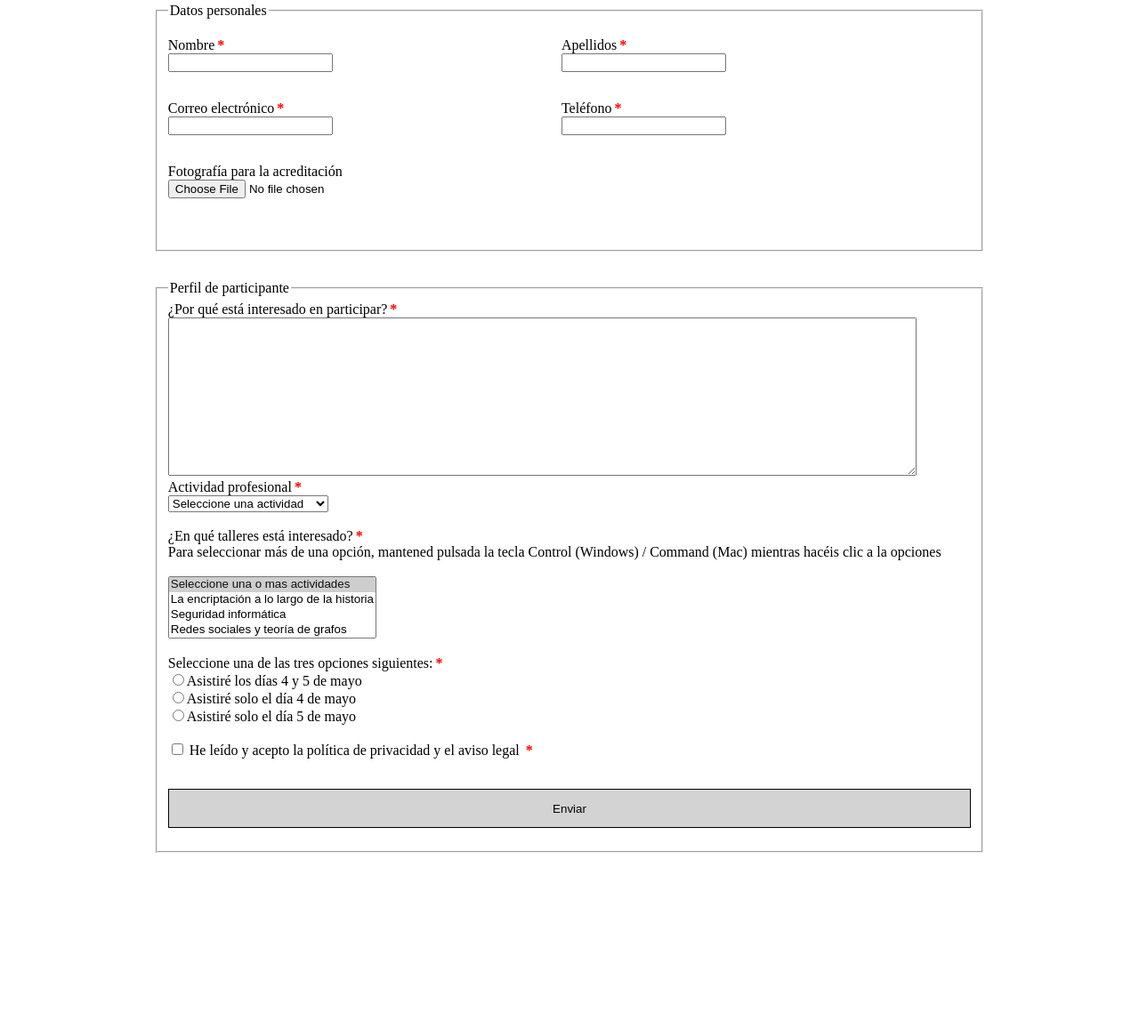
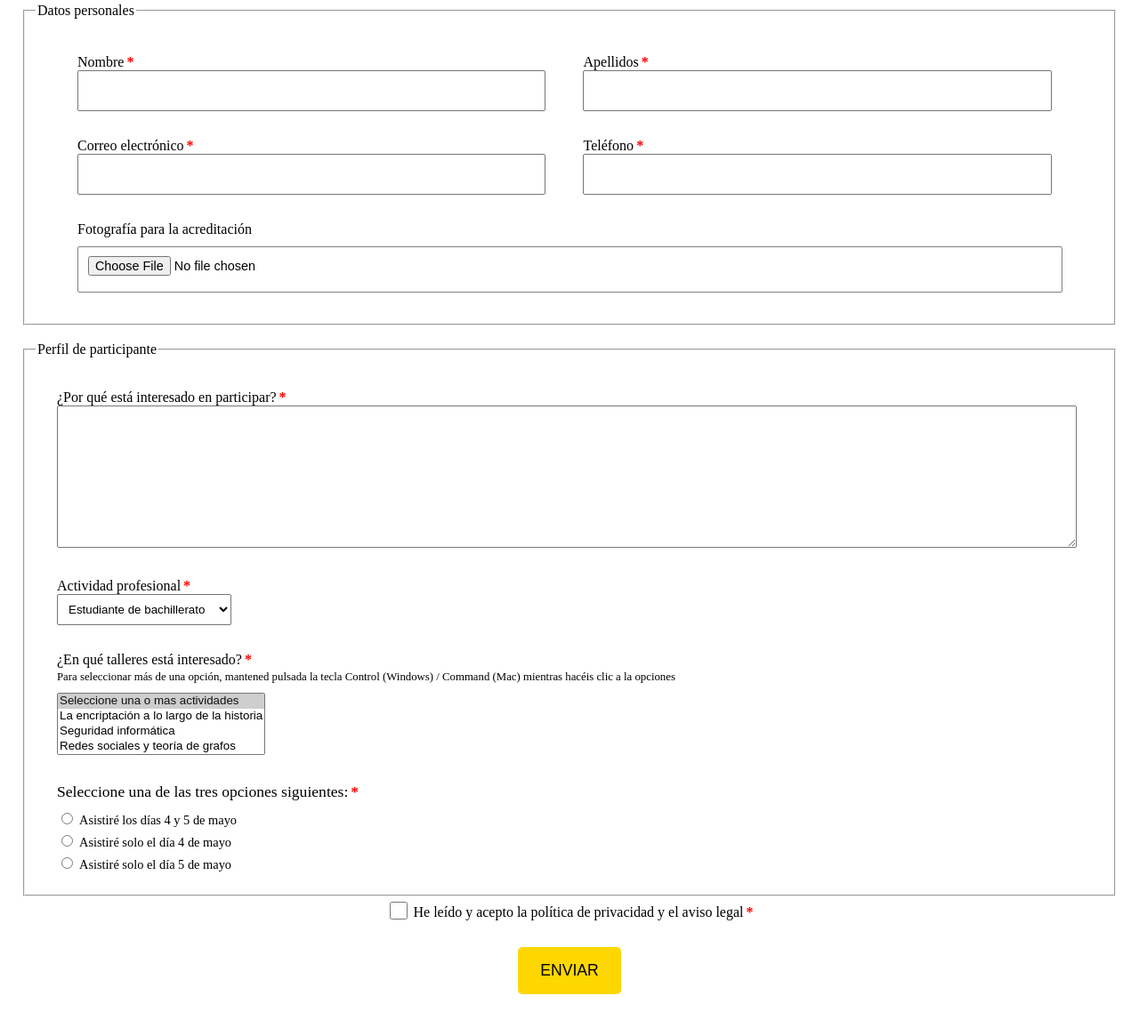
Before and after one commit to Javier8393/DIW08, a plain HTML site: page index.html in a window 1280 px wide. Shown: the part 142-1298 px from the top of the page at 89% size. Before the commit the page ends 1141 px from the top, so only its background shows below. Drawn offline with Linux system fonts and the light colour scheme.

Commit message:
Add files via upload

```diff
--- a/index.html
+++ b/index.html
@@ -1,56 +1,62 @@
-<!DOCTYPE html>
-<html lang="en">
+<!DOCTYPE html PUBLIC "-//W3C//DTD XHTML 1.0 Strict//EN" "http://www.w3.org/TR/xhtml1/DTD/xhtml1-strict.dtd">
+<html xmlns="http://www.w3.org/1999/xhtml" xml:lang="es" lang="es">
 
 <head>
-  <meta charset="UTF-8">
-  <meta name="viewport" content="width=device-width, initial-scale=1.0">
+    <meta http-equiv="Content-Type" content="text/html; charset=utf-8;" />
+    <meta name="viewport" content="width=device-width,initial-scale=1" />
     <title>Tarea para DIW08</title>
     <link rel="stylesheet" type="text/css" href="./inscripcion.css" media="screen" />
+
 </head>
 
 <body>
+
     <h1>Inscripción a las X Jornadas Matemáticas</h1>
     <h3>Los campos señalados con * son obligatorios</h3>
     <div class="contenedor">
-    <div class="form">
-      <form action="/action_page.php">
+        <div id="form">
+            <form id="formulario" name="fvalida">
                 <fieldset>
                     <legend>Datos personales</legend>
-          <p>
+                    <div class="datos">
+
+                        <div class="nombre">
                             <label class="required" for="nombre">Nombre</label>
                             <input id="nombre" type="text">
-          </p>
-          <p>
+                        </div>
+                        <div class="apellidos">
                             <label class="required" for="apellidos">Apellidos</label>
                             <input id="apellidos" type="text">
-          </p>
-          <p>
+                        </div>
+                        <div class="email">
                             <label class="required" for="correo">Correo electrónico</label>
                             <input id="correo" type="text">
-          </p>
-          <p>
+                        </div>
+                        <div class="telefono tooltip">
                             <label class="required" for="telefono">Teléfono</label>
                             <input id="telefono" type="text">
-          </p>
-          <p>
+                        </div>
+                        <div class="foto tooltip">
                             <label for="foto">Fotografía para la acreditación</label>
-            <input id="foto" type="file">
-          </p>
-          <p></p>
+                            <input id="foto" type="file" accept="image/png, image/gif, image/jpeg">
+                        </div>
+
+                    </div>
                 </fieldset>
-
-        <p></p>
+                <br>
 
                 <fieldset>
                     <legend>Perfil de participante</legend>
-          <div>
+                    <div class="perfil">
+
+                        <div class="interes">
                             <label class="required" for="interesado">¿Por qué está interesado en participar?</label>
-            <textarea id="interesado" name="texto" rows="10"></textarea>
+                            <textarea id="interes" name="texto" rows="7" cols="30"></textarea>
                         </div>
-          <div>
+
+                        <div class="actividad">
                             <label class="required" for="actividad">Actividad profesional</label>
                             <select id="actividad" name="actividad">
-              <option selected>Seleccione una actividad</option>
                 <option>Estudiante de bachillerato</option>
                 <option>Estudiante de universitario</option>
                 <option>Profesor de bachillerato</option>
@@ -58,15 +64,13 @@
                 <option>Otra actividad profesional</option>
               </select>
                         </div>
-          <br>
-          <div>
+
+                        <div class="talleres">
                             <label class="required" for="taller">¿En qué talleres está interesado?</label>
-            <label>
-              Para seleccionar más de una opción,
-              mantened pulsada la tecla Control (Windows) / Command (Mac)
-              mientras hacéis clic a la opciones
-            </label>
-            <br>
+                            <p>
+                                Para seleccionar más de una opción, mantened pulsada la tecla Control (Windows) / Command (Mac) mientras hacéis clic a la opciones
+                            </p>
+
                             <select id="taller" name="talleres" multiple>
                 <option selected>Seleccione una o mas actividades</option>
                 <option>La encriptación a lo largo de la historia</option>
@@ -78,35 +82,39 @@
                 <option>Fractales en el aula</option>
               </select>
                         </div>
-          <br>
 
-          <div>
-            <label class="required">Seleccione una de las tres opciones siguientes:</label>
-            <label for="opcion1"><input type="radio" id="opcion1" name="opcion" value="1">Asistiré los días 4 y 5 de
-              mayo</label>
+                        <div class="asistencia">
 
-            <label for="opcion2"><input type="radio" id="opcion2" name="opcion" value="2">Asistiré solo el día 4 de
-              mayo</label>
+                            <p class="required">Seleccione una de las tres opciones siguientes:</p>
+                            <div class="opcion">
+                                <input type="radio" id="opcion1" name="opcion" value="4_y_5_de_mayo">
+                                <label for="opcion1">Asistiré los días 4 y 5 de mayo</label>
+                            </div>
 
-            <label for="opcion3"><input type="radio" id="opcion3" name="opcion" value="3">Asistiré solo el día 5 de
-              mayo</label>
+                            <div class="opcion">
+                                <input type="radio" id="opcion2" name="opcion" value="4_de_mayo" />
+                                <label for="opcion2">Asistiré solo el día 4 de mayo</label>
+                            </div>
+
+                            <div class="opcion">
+                                <input type="radio" id="opcion3" name="opcion" value="5_de_mayo" />
+                                <label for="opcion3">Asistiré solo el día 5 de mayo</label>
+                            </div>
 
                         </div>
 
-          <br>
-          <label>
-            <input type="checkbox">
-            <span class="required">
-              He leído y acepto la política de privacidad y el aviso
-              legal
-            </span>
-          </label>
-          <br>
-          <p>
-            <button>Enviar</button>
-          </p>
+                    </div>
+                </fieldset>
 
-        </fieldset>
+                <div class="legal">
+                    <input type="checkbox" id="legal" name="legal" value="legal" />
+                    <label class="required" for="legal">He leído y acepto la política de privacidad y el aviso legal</label>
+                </div>
+
+                <div class="submit">
+                    <input type="submit" id="submit" value="Enviar" />
+                </div>
+
             </form>
 
         </div>
--- a/inscripcion.css
+++ b/inscripcion.css
@@ -1,75 +1,182 @@
-  form p {
-    float: left;
-    width: 49%;
-  }
-  form p:not(:nth-child(2n)) {
-    margin-right: 2%;
-  }
-  form p:last-child {
-    clear: both;
-    width: 100%;
-  }
-  form p:nth-last-child(2) {
-    clear: both;
-    width: 100%;
-  }
+  /*CSS general*/
 
-  /**************************************/
   body {
       padding: 1rem;
   }
 
-  h1, h3 {
+  h1,
+  h3 {
       text-align: center;
   }
 
   .contenedor {
-    padding: 0 1rem;
-    margin: 1rem;
+      min-width: 300px;
+      margin: 0;
   }
 
-  .form {
-    background: #fff;
-    width: 80%;
-    margin-left: auto;
-    margin-right: auto;
-
+  .contenedor .form {
+      width: 90%;
+      max-width: 900px;
+      margin: auto;
   }
 
-  form label {
-    display: block;
+  .contenedor .form #formulario legend {
+      font-size: 1.3em;
+      border: 2px solid black;
+      padding: 5px;
+      background-color: white;
   }
 
-  button,
-  textarea {
-    padding: 1em;
+  .contenedor .form #formulario label {
+      font-size: 1.1em;
+      margin-bottom: 10px;
+  }
+  /*Fieldset de los datos personales*/
+
+  .datos {
+      margin: 15px 2%;
   }
 
-  button {
-    background: lightgrey;
+  .datos input {
+      height: 40px;
       width: 100%;
-    border: 0;
+      font-size: 0.9em;
   }
 
-  button:hover, button:focus {
-    background: gold;
-    outline: 0;
+  .datos label {
+      display: block;
+      margin-top: 10px;
   }
 
-  input:focus,
-  textarea:focus {
-    outline: 3px solid gold;
+  .datos div {
+      position: relative;
+      width: 45%;
+      margin: 10px 2%;
+      display: inline-block;
   }
 
-  textarea {
-    width: 90%;
-  }
-  button {
-    width: 100%;
-    border: 1px solid #000;
+  .datos div:last-child {
+      width: 95%;
+      margin: 0 2% 10px;
   }
 
-  .required::after{
+  .datos div:last-child label {
+      margin: 20px 0 10px;
+  }
+
+  .datos div:last-child input {
+      width: 100%;
+      padding: 10px 0 0 1%;
+      border: 1px solid gray;
+      border-radius: 2px;
+      background-color: white;
+  }
+  /*Fieldset del perfil del participante*/
+
+  .perfil {
+      margin: 15px 2%;
+  }
+
+  .perfil label {
+      display: block;
+      margin-top: 30px;
+      margin-right: 40px;
+  }
+
+  .perfil div {
+      margin: 15px 0;
+  }
+
+  .interes {
+      position: relative;
+  }
+
+  .interes p {
+      font-size: 0.8em;
+      margin: 3px 0 10px;
+      text-align: left;
+  }
+
+  .interes p:last-child {
+      font-size: 0.8em;
+      text-align: right;
+      margin: 0px 2px;
+  }
+
+  .interes textarea {
+      width: 99%;
+      resize: vertical;
+      font-size: 1.3em;
+      line-height: 1.3em;
+  }
+
+  #actividad {
+      padding: 8px;
+  }
+
+  .talleres p,
+  .profesion p {
+      font-size: 0.8em;
+      margin: 3px 0 10px;
+  }
+
+  #talleres {
+      padding: 5px;
+      overflow: hidden;
+  }
+
+  #talleres option {
+      padding: 5px;
+  }
+
+  .asistencia p {
+      font-size: 1.1em;
+      margin: 30px 0 10px;
+  }
+
+  .asistencia label {
+      display: unset;
+      cursor: pointer;
+  }
+
+  .opcion {
+      margin: 5px 0 !important;
+  }
+
+  .opcion label {
+      font-size: 0.9em !important;
+      margin: 0;
+  }
+  /*aviso legal y boton enviar*/
+
+  .legal,
+  .submit {
+      text-align: center;
+      margin: 0 0 30px;
+  }
+
+  #legal {
+      height: 20px;
+      width: 20px;
+      transform: translateY(3px);
+  }
+
+  .submit input {
+      font-size: 1.1em;
+      text-transform: uppercase;
+      padding: 16px 25px;
+      background-color: gold;
+      border: none;
+      border-radius: 5px;
+      cursor: pointer;
+      margin: 0 30px;
+  }
+
+  .submit div {
+      display: inline-block;
+  }
+
+  .required::after {
       content: "*";
       margin-left: 3px;
       color: red;
```
Lines whose indentation alone changed are shown as unchanged.
